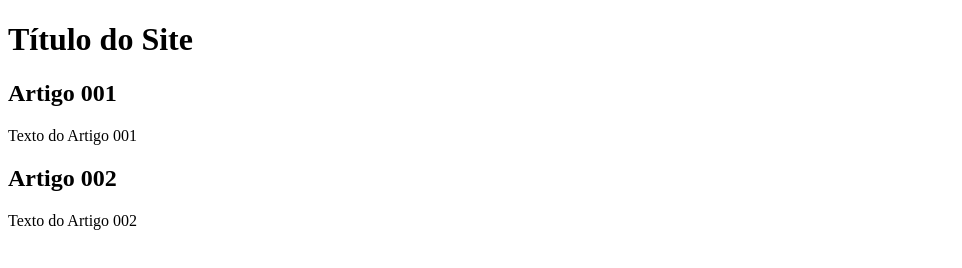
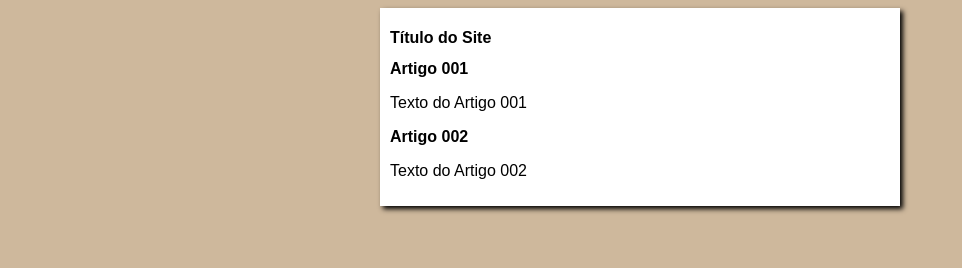
Before and after one commit to HenriqueSOliver/projeto-site, a plain HTML site: page index.html in a window 1280 px wide. Shown: the whole page, without its empty margins (0-962 px from the left). Drawn offline with Linux system fonts and the light colour scheme.

Commit message:
iniciei desing

```diff
--- /dev/null
+++ b/estilos/style.css
@@ -0,0 +1,16 @@
+*{
+    font-family: Arial, Helvetica, sans-serif;
+    font-size: 16px;
+}
+
+body{
+    background-color: rgb(206, 184, 156);
+}
+
+main{
+    background-color: rgb(255, 255, 255);
+    width: 500px;
+    margin: auto;
+    padding: 10px;
+    box-shadow: 3px 3px 5px black;
+}
--- a/index.html
+++ b/index.html
@@ -4,6 +4,7 @@
     <meta charset="UTF-8">
     <meta name="viewport" content="width=device-width, initial-scale=1.0">
     <title>Título do Site</title>
+    <link rel="stylesheet" href="estilos/style.css">
 </head>
 <body>
     <main>
```
